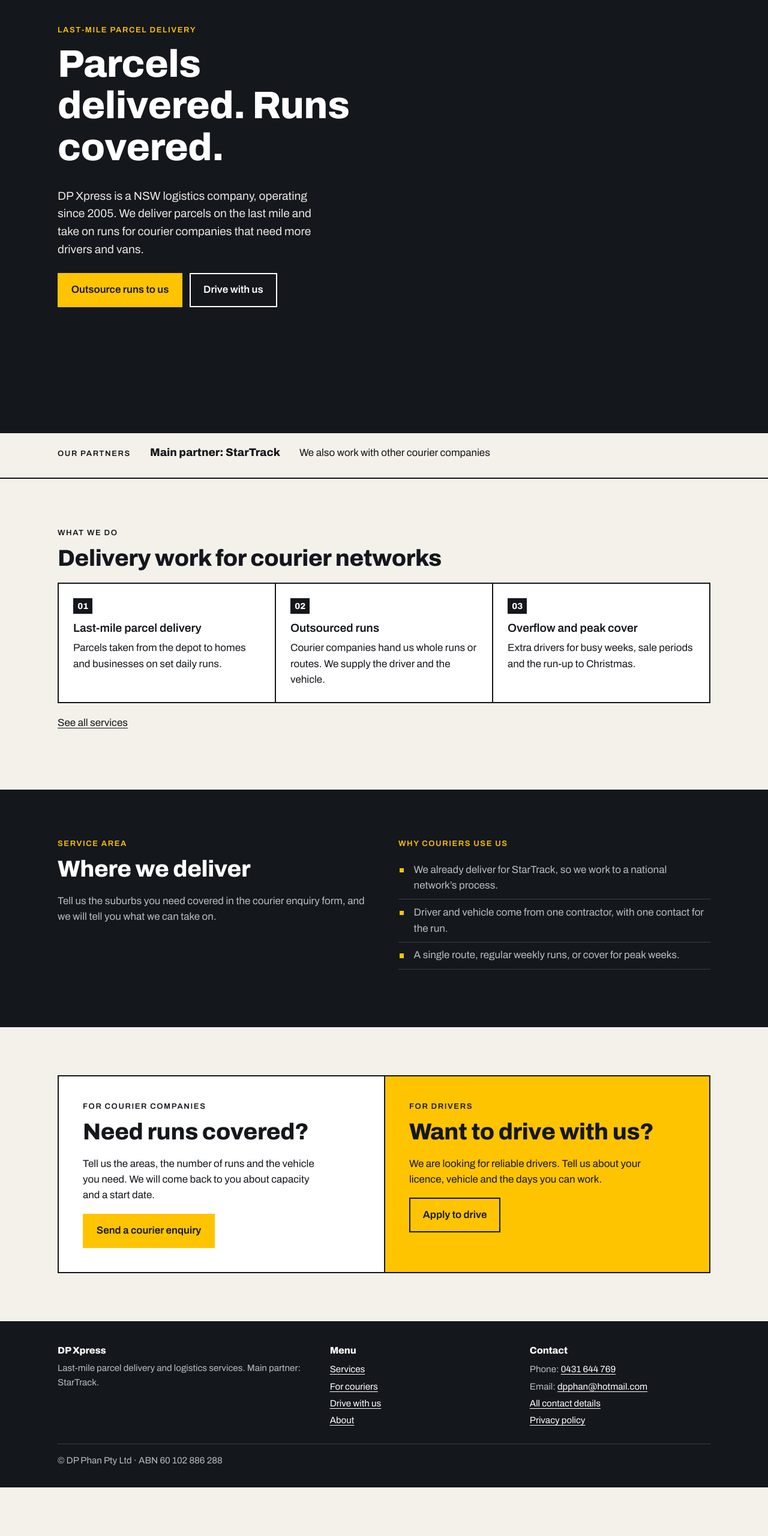
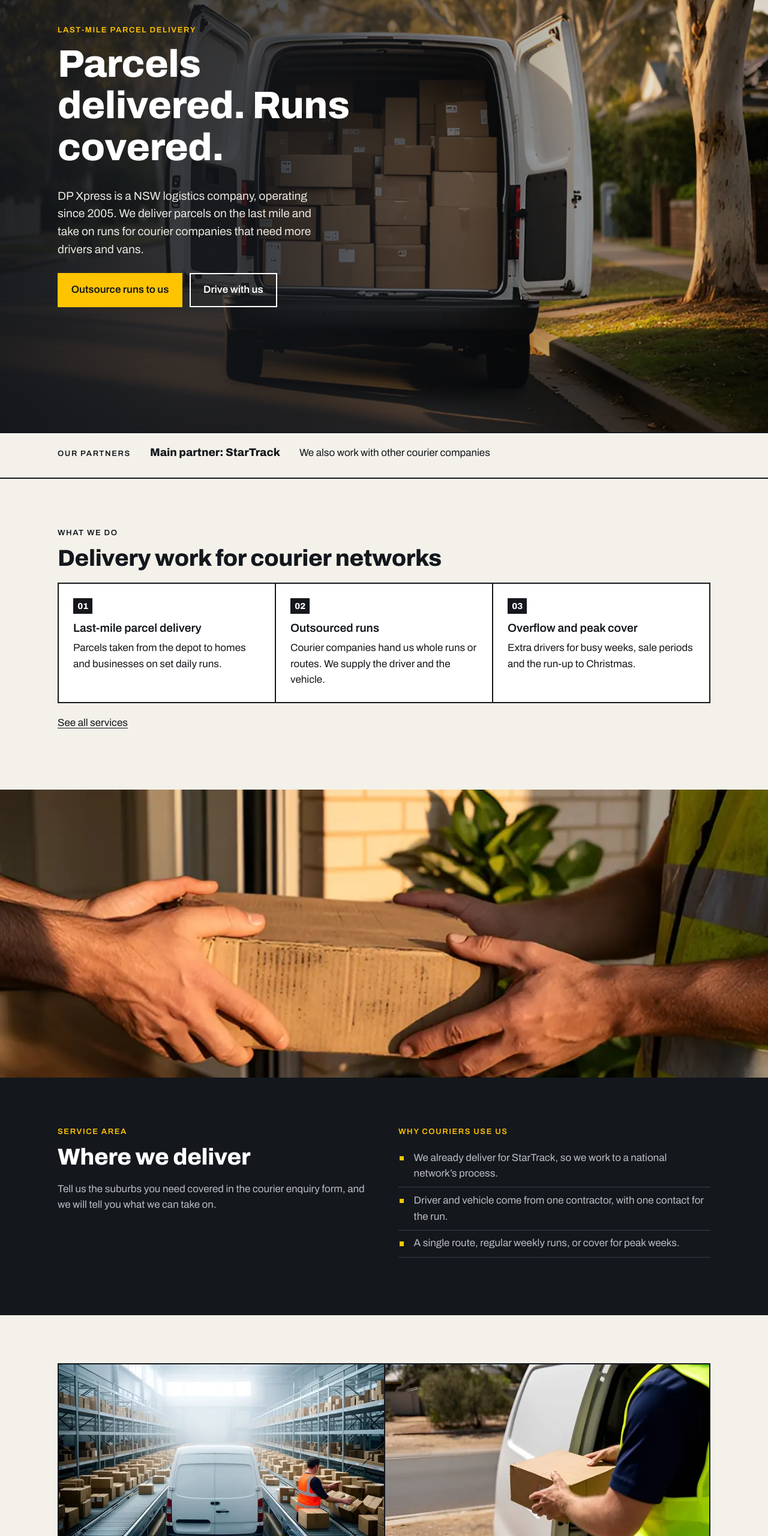
Before and after one commit to trananhb1/dpxpress, a plain HTML site: page docs/index.html in a window 1280 px wide. Shown: the part 240-2800 px from the top of the page at 60% size. Before the commit the page ends 2719 px from the top, so only its background shows below. Drawn offline with Linux system fonts and the light colour scheme.

Commit message:
Add photography (AI-generated, no third-party branding)
Co-Authored-By: Claude Opus 5.5 <noreply@anthropic.com>
Claude-Session: https://claude.ai/code/session_01RETzMbxAtHqvzeCJCE8wrv

```diff
--- a/docs/index.html
+++ b/docs/index.html
@@ -32,7 +32,7 @@
   </header>
   <main id="main">
     <section class="hero-photo">
-
+      <img class="hero-img" src="/img/van-load-dusk-1600.webp" srcset="/img/van-load-dusk-800.webp 800w, /img/van-load-dusk-1600.webp 1600w" sizes="100vw" width="1600" height="900" alt="A white van with its rear doors open and cardboard parcels stacked inside, parked on a tree-lined suburban street in early morning light" fetchpriority="high">
       <div class="wrap hero-copy">
         <p class="kicker">Last-mile parcel delivery</p>
         <h1>Parcels delivered. Runs covered.</h1>
@@ -65,7 +65,7 @@
       </div>
     </section>
 
-
+    <div class="photo-band"><img src="/img/doorstep-handover-1000.webp" srcset="/img/doorstep-handover-600.webp 600w, /img/doorstep-handover-1000.webp 1000w" sizes="100vw" width="1000" height="667" alt="Hands passing a cardboard parcel at the front door of a brick home" loading="lazy" decoding="async"></div>
 
     <section class="band-ink">
       <div class="wrap split">
@@ -89,14 +89,14 @@
       <div class="wrap">
         <div class="doors">
           <div class="door">
-
+            <img class="door-img" src="/img/depot-van-loading-1000.webp" srcset="/img/depot-van-loading-600.webp 600w, /img/depot-van-loading-1000.webp 1000w" sizes="(max-width: 860px) 100vw, 36rem" width="1000" height="667" alt="A white van inside a parcel depot, with parcels on conveyors and shelving and a worker in a hi-vis vest sorting boxes" loading="lazy" decoding="async">
             <p class="kicker">For courier companies</p>
             <h2>Need runs covered?</h2>
             <p>Tell us the areas, the number of runs and the vehicle you need. We will come back to you about capacity and a start date.</p>
             <a class="btn btn-signal" href="/for-couriers.html">Send a courier enquiry</a>
           </div>
           <div class="door">
-
+            <img class="door-img" src="/img/loading-van-boxes-1000.webp" srcset="/img/loading-van-boxes-600.webp 600w, /img/loading-van-boxes-1000.webp 1000w" sizes="(max-width: 860px) 100vw, 36rem" width="1000" height="667" alt="A driver in a hi-vis vest loading a cardboard parcel into the side door of a white van" loading="lazy" decoding="async">
             <p class="kicker">For drivers</p>
             <h2>Want to drive with us?</h2>
             <p>We are looking for reliable drivers. Tell us about your licence, vehicle and the days you can work.</p>
```
Also changed, not shown: docs/about.html (+1 -1 lines), docs/drive-with-us.html (+1 -1 lines), docs/services.html (+1 -1 lines), docs/img/depot-van-loading-1000.webp (added), docs/img/depot-van-loading-600.webp (added), docs/img/doorstep-handover-1000.webp (added), docs/img/doorstep-handover-600.webp (added), docs/img/loading-van-boxes-1000.webp (added), docs/img/loading-van-boxes-600.webp (added), docs/img/van-load-dusk-1600.webp (added), docs/img/van-load-dusk-800.webp (added).
